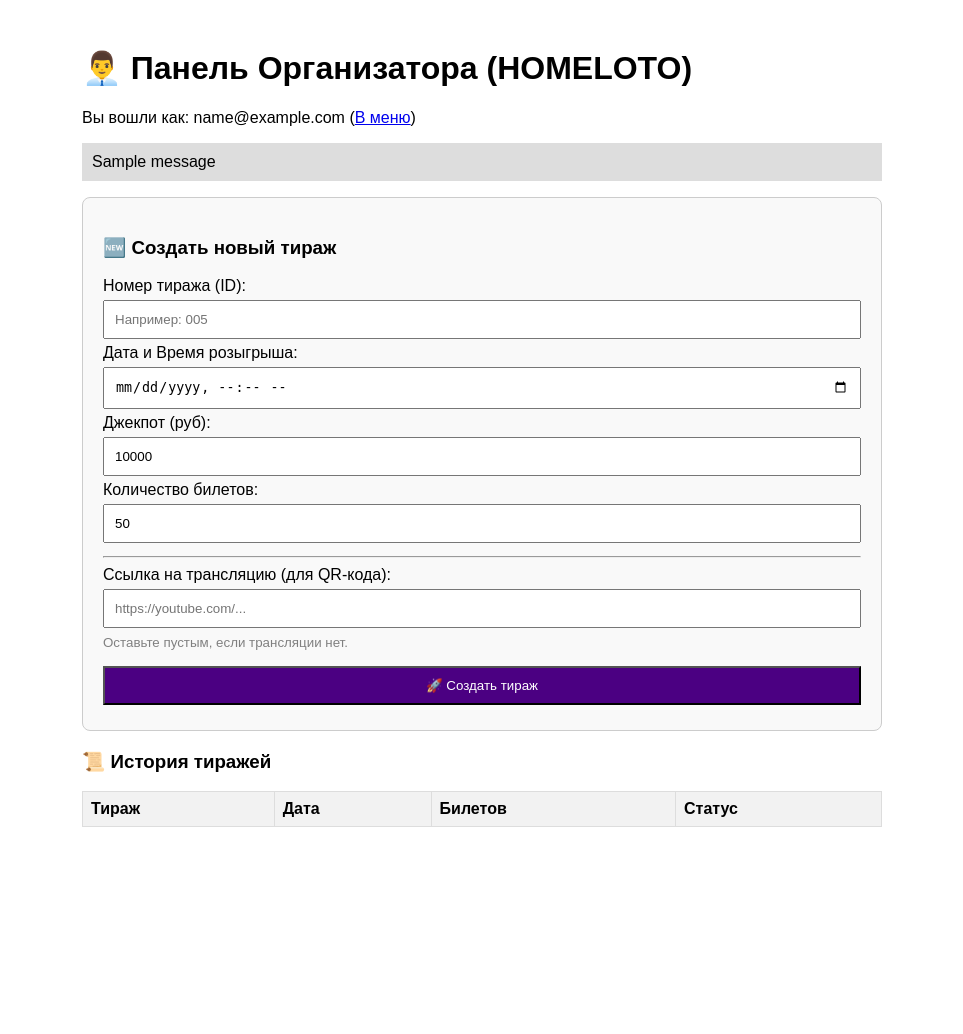
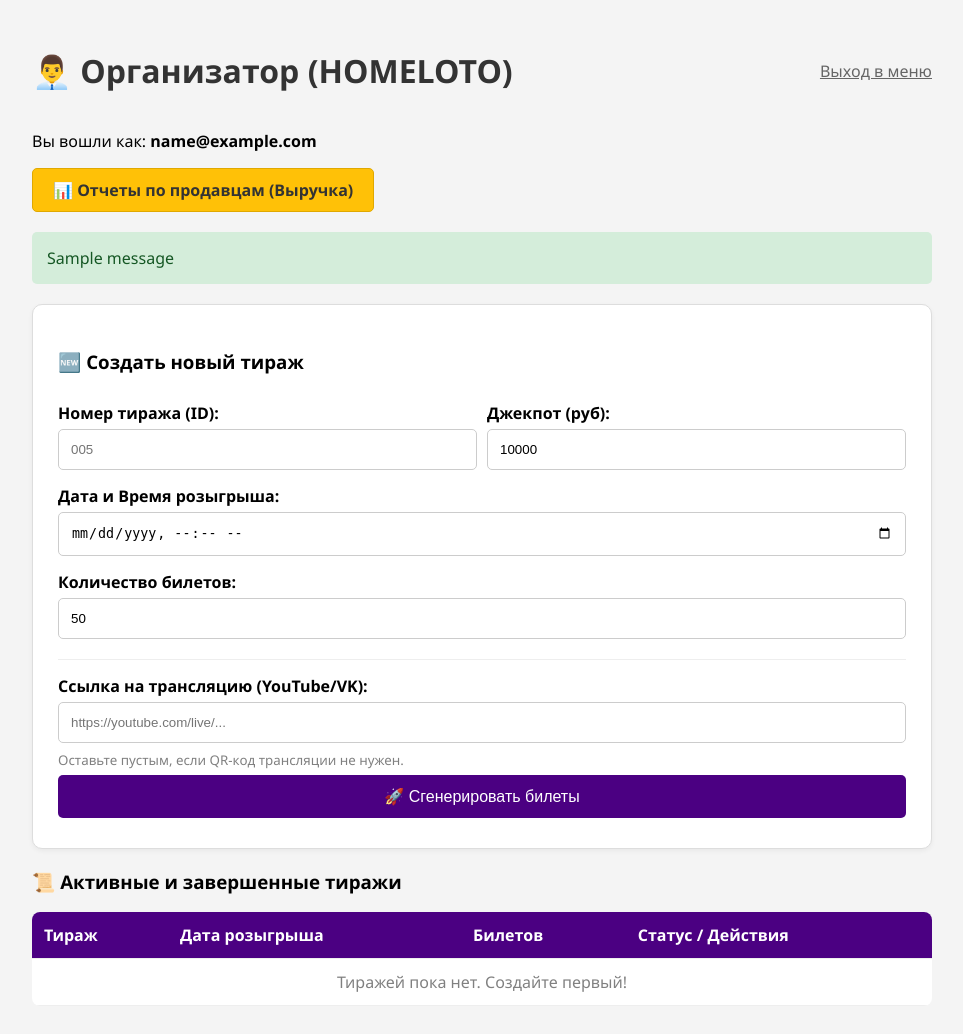
Before and after one commit to homelotto749/lottohome, a Flask app: page /organizer in a window 1280 px wide. Shown: the whole page, without its empty margins (158-1121 px from the left). Before the commit the page ends 827 px from the top, so only its background shows below. Run offline with Flask 3, Linux system fonts and the light colour scheme; the visitor is signed in with stand-in values (Sample User, id 1); one stand-in notice (Sample message) is shown; data that the repository does not hold is empty.

Commit message:
Update organizer.html

```diff
--- a/templates/organizer.html
+++ b/templates/organizer.html
@@ -4,83 +4,133 @@
     <meta charset="UTF-8">
     <title>Панель Организатора</title>
     <style>
-        body { font-family: sans-serif; padding: 20px; }
-        .container { max-width: 800px; margin: auto; }
-        .card { border: 1px solid #ccc; padding: 20px; margin-bottom: 20px; border-radius: 8px; background: #f9f9f9; }
-        input, button { padding: 10px; margin: 5px 0; width: 100%; box-sizing: border-box; }
-        table { width: 100%; border-collapse: collapse; margin-top: 10px; }
-        th, td { border: 1px solid #ddd; padding: 8px; text-align: left; }
-        th { background-color: #f2f2f2; }
-        .btn-play { background: red; color: white; padding: 5px; text-decoration: none; border-radius: 3px; font-size: 12px; display: inline-block; }
-        .btn-stats { background: #007bff; color: white; padding: 5px; text-decoration: none; border-radius: 3px; font-size: 12px; display: inline-block; margin-top: 5px;}
+        body { font-family: 'Segoe UI', Tahoma, Geneva, Verdana, sans-serif; padding: 20px; background-color: #f4f4f4; }
+        .container { max-width: 900px; margin: auto; }
+
+        /* Карточки и блоки */
+        .card { border: 1px solid #ddd; padding: 25px; margin-bottom: 20px; border-radius: 10px; background: white; box-shadow: 0 2px 5px rgba(0,0,0,0.05); }
+
+        /* Заголовки и текст */
+        h1 { color: #333; }
+        label { font-weight: bold; display: block; margin-top: 10px; }
+        input, button { padding: 12px; margin: 5px 0; width: 100%; box-sizing: border-box; border-radius: 5px; border: 1px solid #ccc; }
+
+        /* Кнопки */
+        button[type="submit"] { background: #4B0082; color: white; cursor: pointer; border: none; font-size: 16px; transition: 0.3s; }
+        button[type="submit"]:hover { background: #3a006b; }
+
+        .btn-analytics {
+            display: inline-block; background: #ffc107; color: #333; padding: 10px 20px;
+            text-decoration: none; border-radius: 5px; font-weight: bold; margin-bottom: 20px;
+            border: 1px solid #e0a800;
+        }
+
+        /* Таблица */
+        table { width: 100%; border-collapse: collapse; margin-top: 10px; background: white; border-radius: 8px; overflow: hidden; }
+        th, td { border-bottom: 1px solid #eee; padding: 12px; text-align: left; }
+        th { background-color: #4B0082; color: white; }
+        tr:hover { background-color: #f9f9f9; }
+
+        /* Статусы и мелкие кнопки */
+        .status-open { color: #28a745; font-weight: bold; }
+        .status-closed { color: #dc3545; font-weight: bold; }
+
+        .btn-action { display: inline-block; padding: 6px 12px; color: white; text-decoration: none; border-radius: 4px; font-size: 12px; margin-top: 5px; }
+        .play-btn { background: #dc3545; } /* Красная кнопка розыгрыша */
+        .stats-btn { background: #007bff; } /* Синяя кнопка статистики */
+        .map-link { color: #6610f2; font-size: 13px; text-decoration: none; display: block; margin-top: 5px; font-weight: bold; }
+        .map-link:hover { text-decoration: underline; }
     </style>
 </head>
 <body>
     <div class="container">
-        <h1>👨‍💼 Панель Организатора (HOMELOTO)</h1>
-        <p>Вы вошли как: {{ email }} (<a href="/">В меню</a>)</p>
+        <div style="display: flex; justify-content: space-between; align-items: center;">
+            <h1>👨‍💼 Организатор (HOMELOTO)</h1>
+            <a href="/" style="color: #666;">Выход в меню</a>
+        </div>
 
-        <!-- Сообщения -->
+        <p>Вы вошли как: <strong>{{ email }}</strong></p>
+
+        <!-- КНОПКА ОТЧЕТОВ -->
+        <a href="/org_stats" class="btn-analytics">📊 Отчеты по продавцам (Выручка)</a>
+
+        <!-- Сообщения об ошибках/успехе -->
         {% with messages = get_flashed_messages(with_categories=true) %}
           {% if messages %}
             {% for category, message in messages %}
-              <p style="padding: 10px; background: #ddd;">{{ message }}</p>
+              <div style="padding: 15px; margin-bottom: 20px; border-radius: 5px; background: {% if category=='error' %}#f8d7da{% else %}#d4edda{% endif %}; color: {% if category=='error' %}#721c24{% else %}#155724{% endif %};">
+                  {{ message }}
+              </div>
             {% endfor %}
           {% endif %}
         {% endwith %}
 
-        <!-- Форма создания -->
+        <!-- ФОРМА СОЗДАНИЯ -->
         <div class="card">
             <h3>🆕 Создать новый тираж</h3>
             <form action="/create_draw" method="post">
-                <label>Номер тиража (ID):</label>
-                <input type="text" name="draw_id" required placeholder="Например: 005">
+                <div style="display: flex; gap: 10px;">
+                    <div style="flex: 1;">
+                        <label>Номер тиража (ID):</label>
+                        <input type="text" name="draw_id" required placeholder="005">
+                    </div>
+                    <div style="flex: 1;">
+                        <label>Джекпот (руб):</label>
+                        <input type="number" name="jackpot" value="10000">
+                    </div>
+                </div>
 
                 <label>Дата и Время розыгрыша:</label>
-                <!-- ВАЖНО: datetime-local позволяет выбрать часы и минуты -->
                 <input type="datetime-local" name="draw_date" required>
-
-                <label>Джекпот (руб):</label>
-                <input type="number" name="jackpot" value="10000">
 
                 <label>Количество билетов:</label>
                 <input type="number" name="ticket_count" value="50" max="500" required>
 
-                <hr>
-                <label>Ссылка на трансляцию (для QR-кода):</label>
-                <input type="url" name="broadcast_link" placeholder="https://youtube.com/...">
-                <small style="color: gray;">Оставьте пустым, если трансляции нет.</small>
+                <hr style="border: 0; border-top: 1px solid #eee; margin: 15px 0;">
 
-                <button type="submit" style="background: #4B0082; color: white; cursor: pointer; margin-top: 15px;">🚀 Создать тираж</button>
+                <label>Ссылка на трансляцию (YouTube/VK):</label>
+                <input type="url" name="broadcast_link" placeholder="https://youtube.com/live/...">
+                <small style="color: gray;">Оставьте пустым, если QR-код трансляции не нужен.</small>
+
+                <button type="submit">🚀 Сгенерировать билеты</button>
             </form>
         </div>
 
-        <!-- Список -->
-        <h3>📜 История тиражей</h3>
+        <!-- СПИСОК ТИРАЖЕЙ -->
+        <h3>📜 Активные и завершенные тиражи</h3>
         <table>
             <thead>
                 <tr>
                     <th>Тираж</th>
-                    <th>Дата</th>
+                    <th>Дата розыгрыша</th>
                     <th>Билетов</th>
-                    <th>Статус</th>
+                    <th>Статус / Действия</th>
                 </tr>
             </thead>
             <tbody>
                 {% for draw in draws %}
                 <tr>
-                    <td>#{{ draw.id }}</td>
+                    <td><strong>#{{ draw.id }}</strong></td>
+                    <!-- Заменяем T на пробел для красоты -->
                     <td>{{ draw.date.replace('T', ' ') }}</td>
-                    <td>{{ draw.total_tickets }}</td>
+                    <td>{{ draw.total_tickets }} шт.</td>
                     <td>
+                        <!-- КАРТА БИЛЕТОВ (Видна всегда) -->
+                        <a href="/draw_map/{{ draw.id }}" class="map-link">🗺 Посмотреть карту билетов</a>
+
                         {% if draw.status == 'open' %}
-                            <span style="color: green; font-weight: bold;">🟢 Идет продажа</span><br>
-                            <a href="/play_draw/{{ draw.id }}" class="btn-play">🎱 ПРОВЕСТИ РОЗЫГРЫШ</a>
+                            <span class="status-open">🟢 Продажа открыта</span><br>
+                            <a href="/play_draw/{{ draw.id }}" class="btn-action play-btn">🎱 ПРОВЕСТИ РОЗЫГРЫШ</a>
+
                         {% elif draw.status == 'closed' %}
-                            <span style="color: red;">🔴 Завершен</span><br>
-                            <a href="/draw_details/{{ draw.id }}" class="btn-stats">📊 Статистика</a>
+                            <span class="status-closed">🔴 Завершен</span><br>
+                            <a href="/draw_details/{{ draw.id }}" class="btn-action stats-btn">📊 Итоги и Победители</a>
                         {% endif %}
                     </td>
+                </tr>
+                {% else %}
+                <tr>
+                    <td colspan="4" style="text-align: center; color: gray;">Тиражей пока нет. Создайте первый!</td>
                 </tr>
                 {% endfor %}
             </tbody>
```
